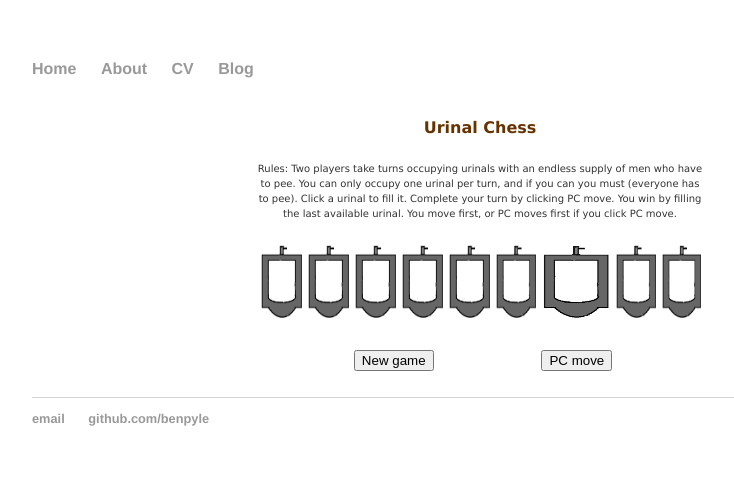
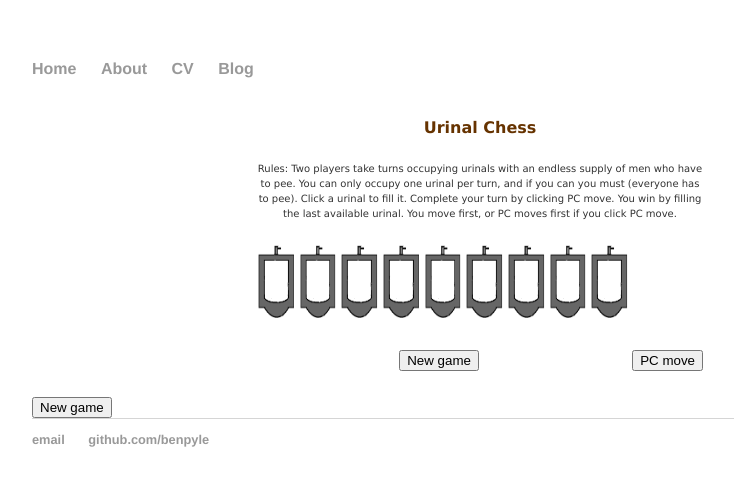
Before and after one commit to BenPyle/BenPyle.github.io, a Jekyll site: the page built from urinal_chess/index.html, in a window 1280 px wide. Shown: the top 486 px of the page, without its empty margins (160-894 px from the left). Built offline with Jekyll 4.4.1, drawn with Linux system fonts in a browser that asks for light colours.

Commit message:
Update index.html

```diff
--- a/urinal_chess/index.html
+++ b/urinal_chess/index.html
@@ -1,8 +1,10 @@
 ---
 layout: default
-title: Pee Positions
+title: Urinal Chess
 ---
 <html>
+<head>
+<title>Urinal Chess</title>
 
 <script language="JavaScript">
 <!--
@@ -88,7 +90,7 @@
 
 //-->
 </script>
-
+ </head>
 <body bgcolor="#FFFFFF" text="#000000" link="#0000FF" vlink="#0066FF" alink="#FF0000" leftmargin="0" topmargin="5" marginwidth="0" marginheight="0" onLoad="new_game()">
 <table width="450" border="0" align="center" cellpadding="0" cellspacing="0">
 <tr>
@@ -97,9 +99,8 @@
    Rules: Two players take turns occupying urinals with an endless supply of men who have to pee. You can only occupy one urinal per turn, and if you can you must (everyone has to pee). Click a urinal to fill it. Complete your turn by clicking PC move. You win by filling the last available urinal. You move first, or PC moves first if you click PC move.</font></p>
 <p></p>
 <form>
-<table BORDER=0 cellpadding="1" cellspacing="1" id="Urinal chess">
+<table BORDER=0 cellpadding="1" cellspacing="1" id="urinal chess">
 <tr align="center" valign="top">
-<td COLSPAN="3"></td>
 <div style="position:fixed; height: 100%; width: 100%; top:0;left 0;">
 <td width="50" height="73"><img onclick="player_draught(1)" SRC="urinal.gif" style="width:100%;height:100%"></td>
 <td width="50" height="73"><img onclick="player_draught(2)" SRC="urinal.gif" style="width:100%;height:100%"></td>
@@ -125,6 +126,8 @@
 </td>
 </tr>
 </table>
+<td height="70" colspan="9"><input name="button2" type="button" class="button" onclick="new_game()" value="New game">
+&nbsp; </td>
 </body>
 
 </html>
```
